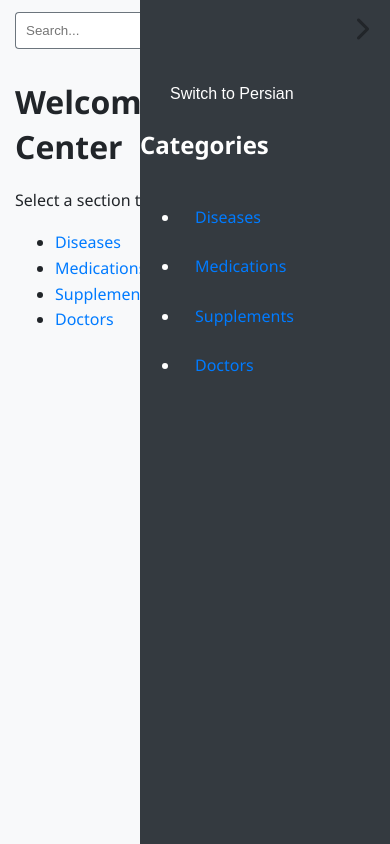
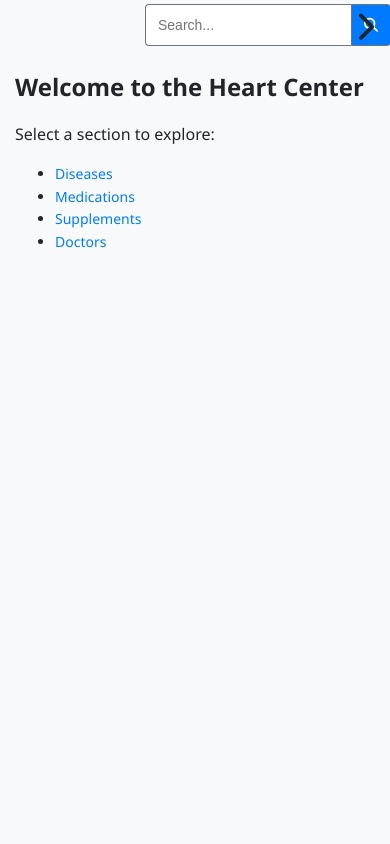
Before and after one commit to MehrdadMiri/heartcenter, a Django app: page /en/ in a window 390 px wide. Run offline with Django 4.2, Linux system fonts and the light colour scheme; some libraries are stand-ins or nearby versions.

Commit message:
update styles

```diff
--- a/static/css/styles.css
+++ b/static/css/styles.css
@@ -149,8 +149,8 @@
 .search-bar {
     display: flex;
     flex: 1;
-    max-width: 500px;
-    margin: 0 auto;
+    max-width: 100px;
+    margin: auto;
     direction: ltr; /* Force LTR direction */
 }
 
@@ -194,6 +194,7 @@
     display: block;
     padding: 12px 15px; /* Increased padding for better spacing */
     line-height: 1.6;
+    cursor: pointer;
 }
 
 .sidebar ul li a:hover {
@@ -220,6 +221,88 @@
     background-color: rgba(255, 255, 255, 0.1);
 }
 
+/* Adjustments for small screens */
+@media (max-width: 767px) {
+    /* Hide the sidebar by default on mobile */
+    .sidebar {
+        transform: translateX(100%);
+        position: fixed;
+        width: 250px;
+        right: 0;
+        top: 0;
+        bottom: 0;
+        z-index: 999;
+    }
+
+    /* Adjust the content area */
+    .content {
+        margin-right: 0;
+        padding: 70px 15px 15px 15px; /* Adjusted for the smaller header */
+    }
+
+    /* Adjust the header */
+    .header {
+        height: 50px;
+        padding: 0 10px;
+    }
+
+    /* Show the sidebar when active */
+    body.sidebar-hidden .sidebar {
+        transform: translateX(100%);
+    }
+
+    body.sidebar-active .sidebar {
+        transform: translateX(0);
+    }
+
+    /* Prevent body from scrolling when sidebar is open */
+    body.sidebar-active {
+        overflow: hidden;
+    }
+
+    body {
+        font-size: 14px;
+    }
+
+    h1 {
+        font-size: 24px;
+    }
+
+    h2 {
+        font-size: 20px;
+    }
+
+    h3 {
+        font-size: 18px;
+    }
+
+    .content p {
+        font-size: 16px;
+    }
+
+    /* Adjust padding for touch-friendly interactions */
+    .sidebar ul li a {
+        font-size: 16px;
+        padding: 15px;
+    }
+
+    .language-switcher button {
+        padding: 15px;
+    }
+
+    /* Adjust the search bar */
+    .search-bar input, .search-bar button {
+        padding: 12px;
+        font-size: 14px;
+    }
+    .sidebar-toggle {
+        font-size: 30px;
+        top: 10px;
+        right: 10px;
+    }
+
+}
+
 /* Footer (optional) */
 .footer {
     padding: 15px;
--- a/templates/base.html
+++ b/templates/base.html
@@ -66,17 +66,16 @@
 
         toggleButton.addEventListener('click', function() {
             document.body.classList.toggle('sidebar-hidden');
-
+            document.body.classList.toggle('sidebar-active');
             // Change the icon based on the sidebar state
-                if (document.body.classList.contains('sidebar-hidden')) {
-                    toggleIcon.classList.remove('fa-chevron-right');
-                    toggleIcon.classList.add('fa-bars');
+            if (document.body.classList.contains('sidebar-active')) {
+                toggleIcon.classList.remove('fa-times');
+                toggleIcon.classList.add('fa-bars'); /* Use 'bars' icon to indicate menu */
             } else {
                 toggleIcon.classList.remove('fa-bars');
-                    toggleIcon.classList.add('fa-chevron-right');
+                toggleIcon.classList.add('fa-times'); /* Use 'times' icon to indicate close */
             }
         });
     });
-    </script>
-</body>
+</script></body>
 </html>
```
Lines whose indentation alone changed are shown as unchanged.
